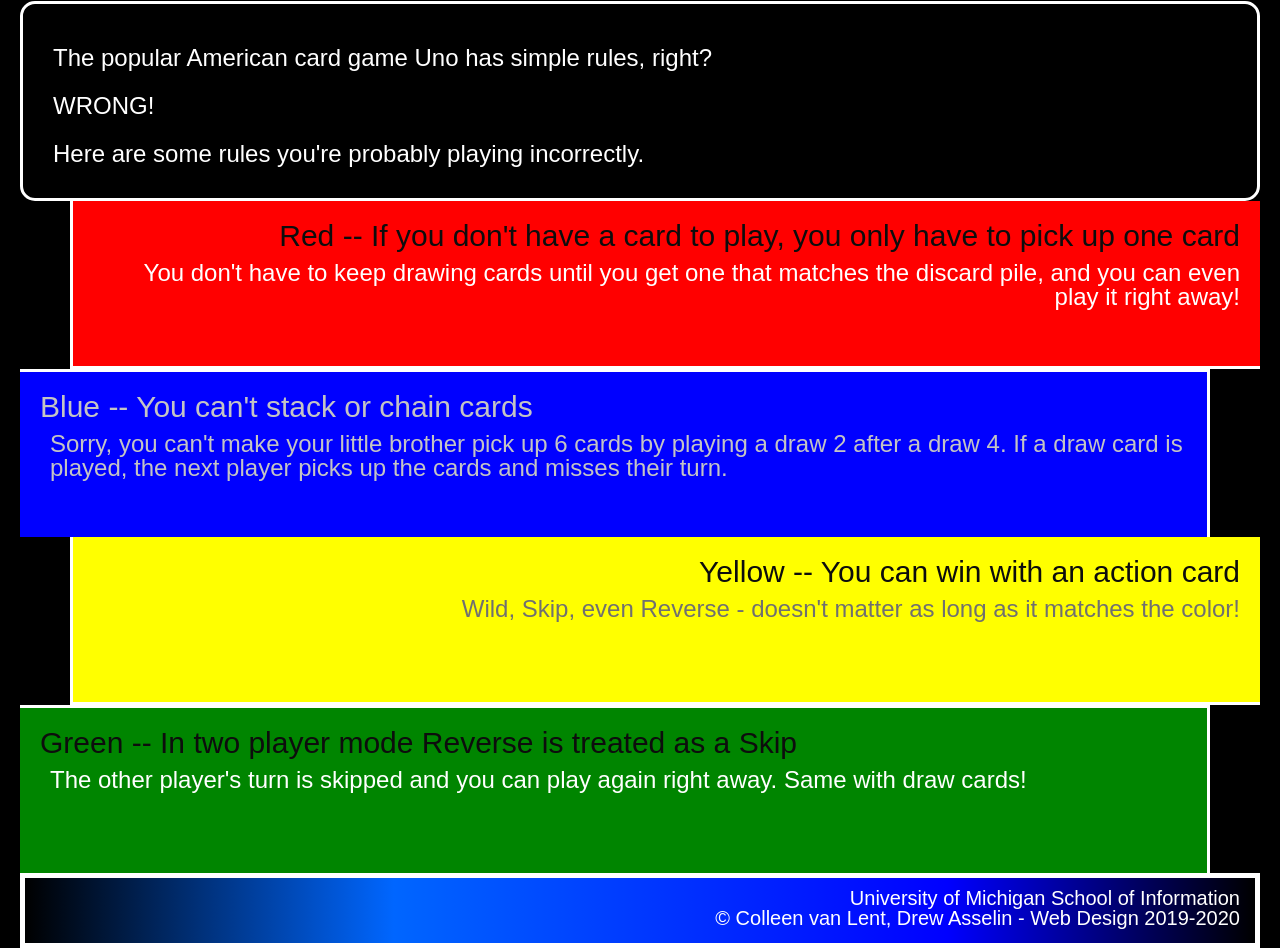
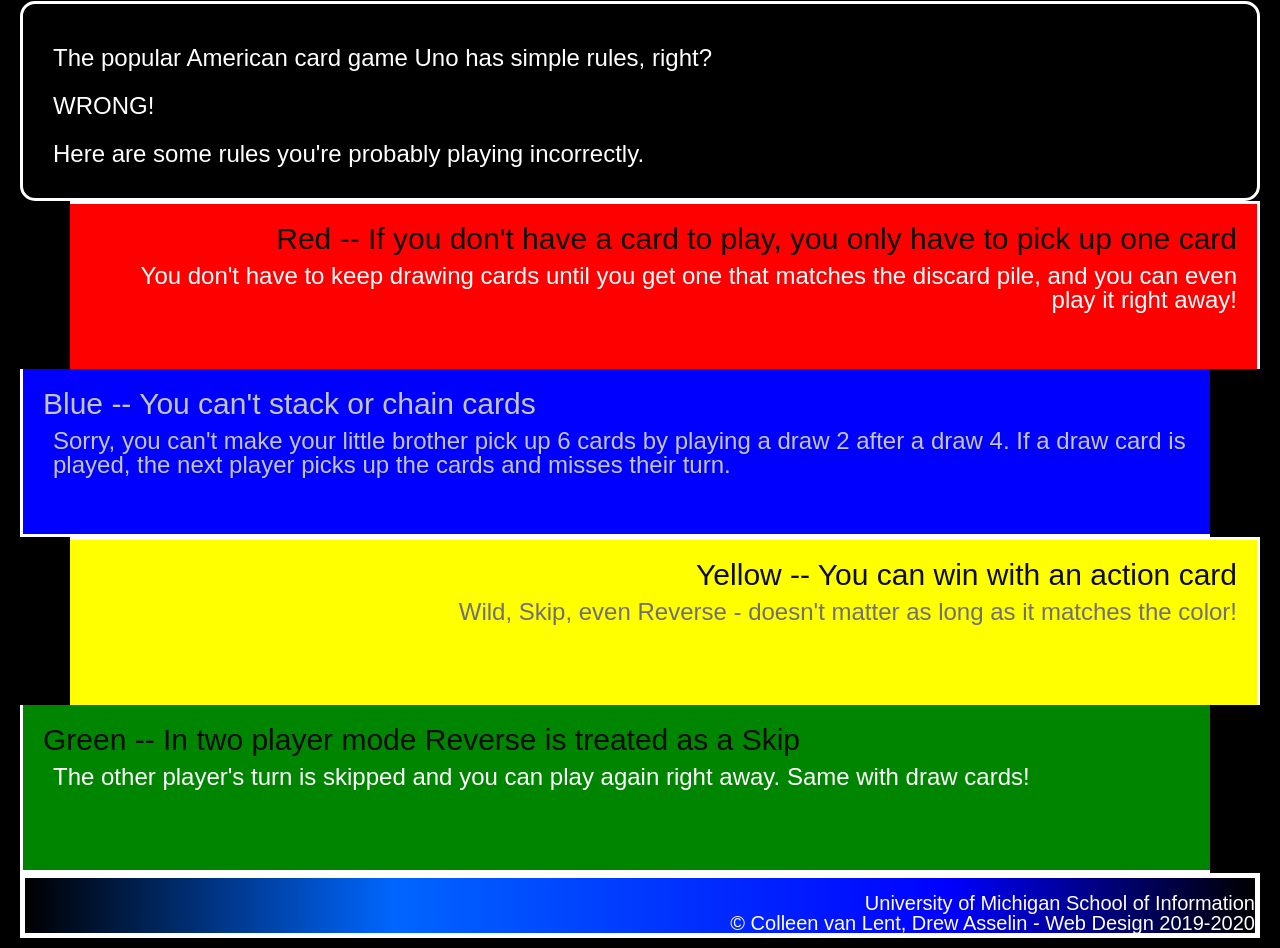
Before and after one commit to ImaniAhmad/hw3-2023, a plain HTML site: page index.html in a window 1280 px wide. Shown: the part 327-1275 px from the top of the page. Drawn offline with Linux system fonts and the light colour scheme.

Commit message:
Add files via upload

```diff
--- a/css/style.css
+++ b/css/style.css
@@ -46,16 +46,16 @@
     background-color: #ff0000;
     text-align: right;
     margin-left: 50px;
-    border-top: 2px;
-    border-right: 5px;
+    border-bottom: 2px;
+    border-left: 5px;
 }
 
 .blue{
     background-color: #0000ff;
     text-align: left;
     margin-right: 50px;
-    border-left: 5px;
-    border-bottom: 2px;
+    border-right: 5px;
+    border-top: 2px;
     color: #c4c4c4;
 }
 
@@ -67,8 +67,8 @@
     background-color: #ffff00;
     text-align: right;
     margin-left: 50px;
-    border-top: 2px;
-    border-right: 5px;
+    border-bottom: 2px;
+    border-left: 5px;
     color: #707070;
 }
 
@@ -76,8 +76,8 @@
     background-color: #008500;
     text-align: left;
     margin-right: 50px;
-    border-left: 5px;
-    border-bottom: 2px;
+    border-right: 5px;
+    border-top: 2px;
 }
 
 footer{
@@ -90,6 +90,6 @@
     font-size: 20px;
     text-align: right;
     padding-top: 15;
-    padding-right: 15px;
-    padding-bottom: 15px;
+    padding-left: 15px;
+    padding-top: 15px;
 }
```
